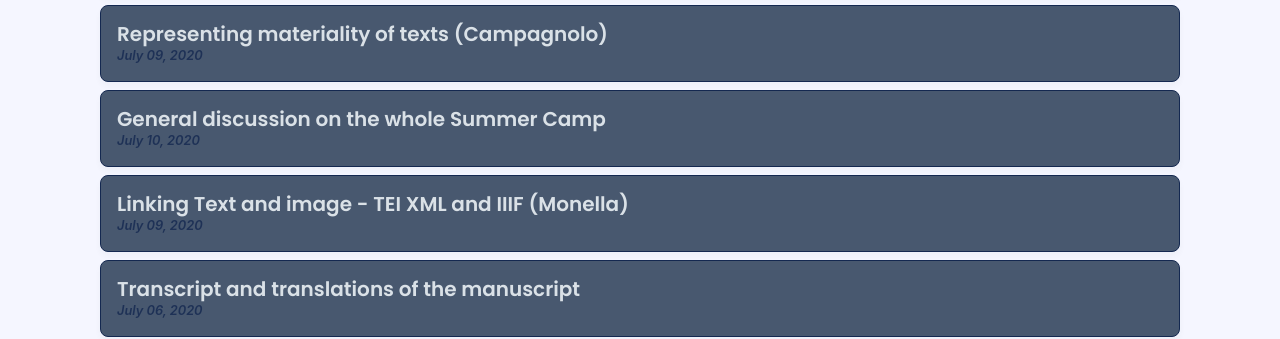
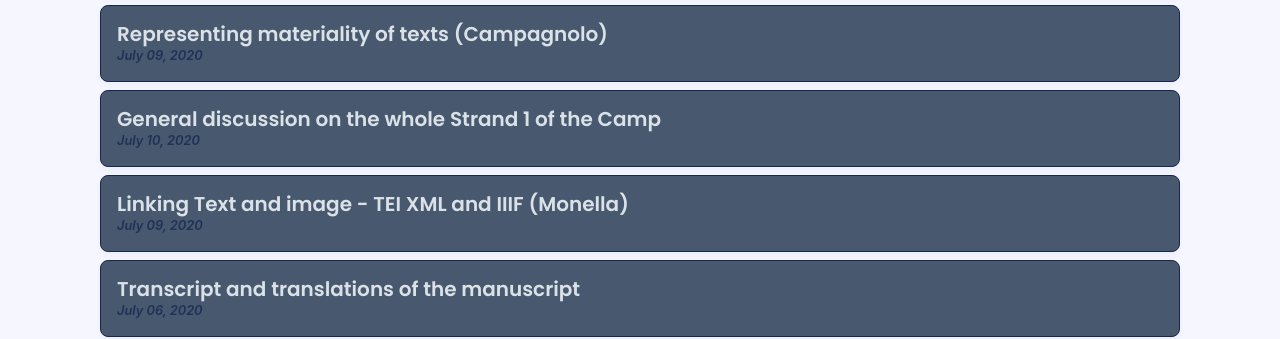
Before and after one commit to vedph/summercamp, a Jekyll site: the page built from materials/index.html, in a window 1280 px wide. Shown: the part 749-1088 px from the top of the page. Built offline with Jekyll 4.4.1, drawn with Linux system fonts in a browser that asks for light colours; nearby versions of some CDN libraries; some web fonts are replaced.

Commit message:
Fix title

```diff
--- a/materials/general_discussion/index.html
+++ b/materials/general_discussion/index.html
@@ -1,6 +1,6 @@
 ---
 layout: post
-title: General discussion on the whole Summer Camp
+title: General discussion on the whole Strand 1 of the Camp
 category: materials
 subcategory: materials strand1
 date: 2020-07-10 11:45:00
```
